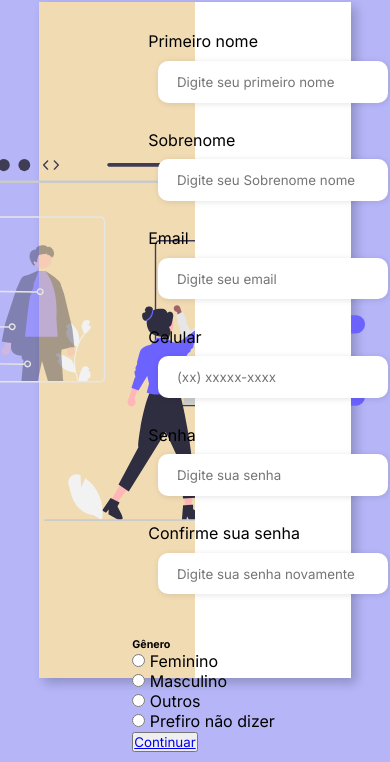
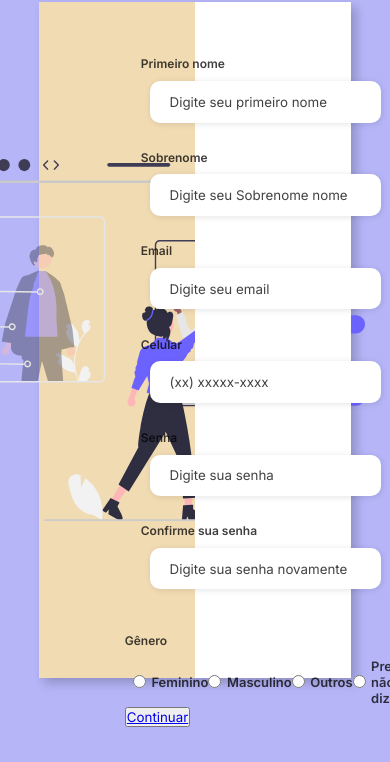
Before and after one commit to gustavodecamposs/projeto-formulario, a plain HTML site: page index.html in a window 390 px wide. Shown: the part 82-844 px from the top of the page. Drawn offline with Linux system fonts and the light colour scheme.

```diff
--- a/assets/css/style.css
+++ b/assets/css/style.css
@@ -106,3 +106,45 @@
     border-radius: 10px;
     box-shadow: 1px 1px 6px #0000001c;
 }
+
+.input-box input:hover {
+
+    background-color: #eeeeee75;
+}
+
+.input-box input:focus-visible {
+    outline: 1px solid #6c63ff;
+}
+
+.input-box label,
+.gender-tittle h6 {
+    font-size: 0.75rem;
+    font-weight: 600;
+    color: #000000c0;
+}
+
+.input-box input::placeholder {
+    color: #000000be;
+}
+
+.gender-group {
+    display: flex;
+    justify-content: space-between;
+    margin-top: 0.62rem;
+    padding: 0 0.5rem;
+}
+
+.gender-input  {
+    display: flex;
+    align-items: center;
+}
+
+.gender-input input {
+    margin-right: 0.35rem;
+}
+
+.gender-input label {
+    font-size: 0.81rem;
+    font-weight: 600;
+    color: #000000c0;
+}
--- a/index.html
+++ b/index.html
@@ -15,7 +15,7 @@
             <form action="#">
                 <div class="form-header">
                     <div class="tittle">
-                        <h1>cadastre-se</h1>
+                        <h1>Cadastre-se</h1>
                     </div>
                     <div class="login-button">
                         <button><a href="#">Entrar</a></button>
```
